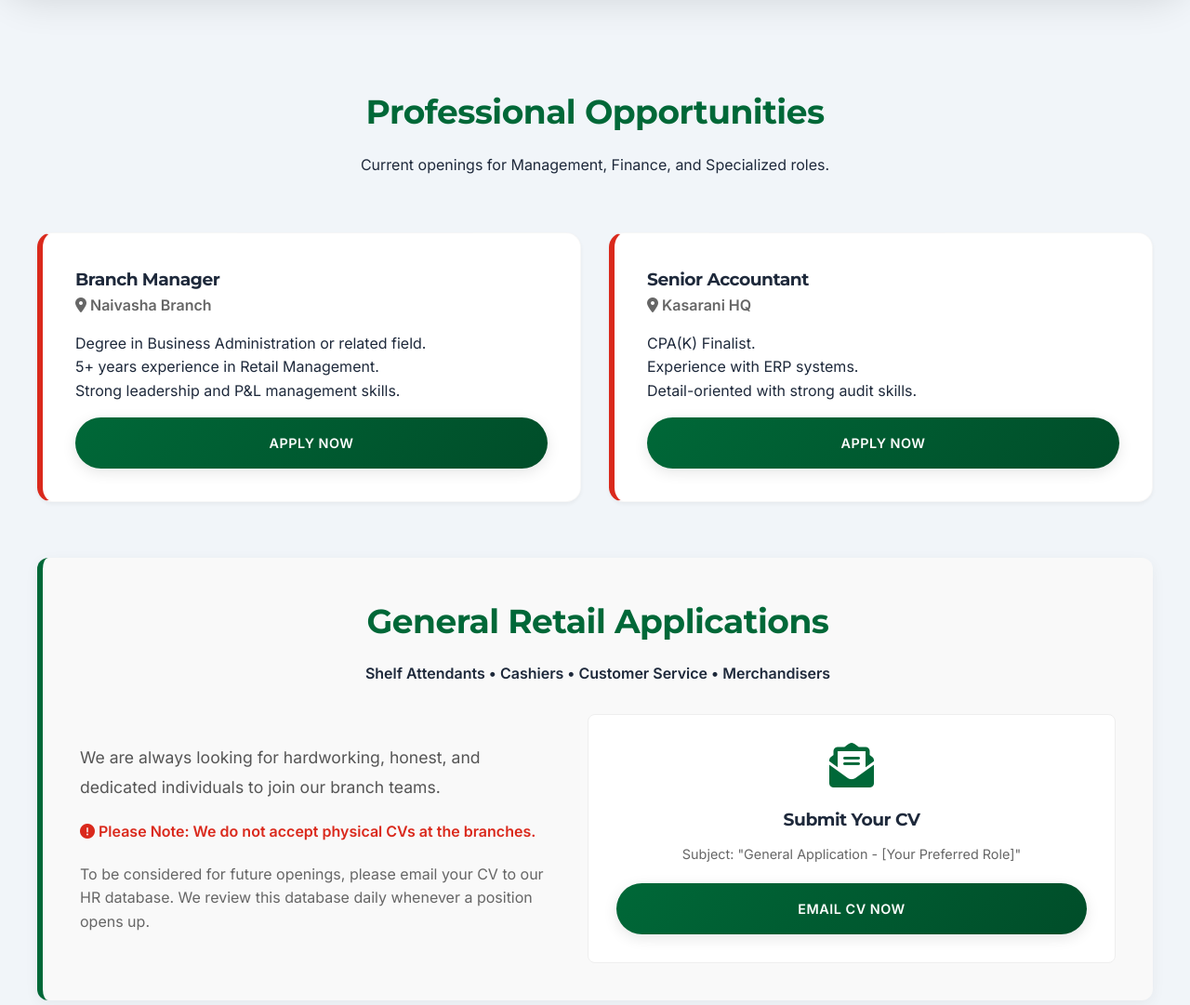
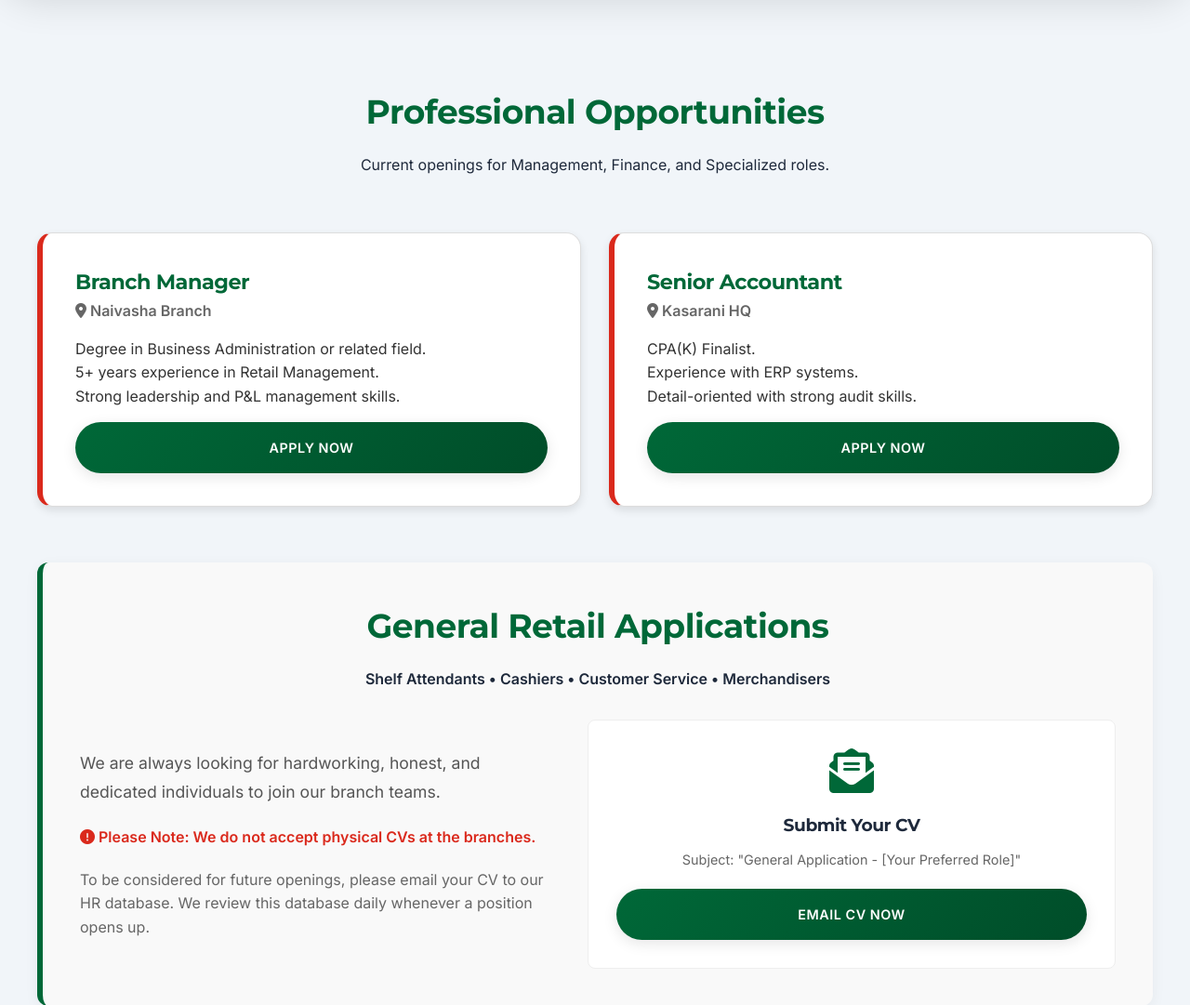
Before and after one commit to MarkTechKe-design/powerstar-website, a PHP site: page /careers.html in a window 1280 px wide. Shown: the part 492-1573 px from the top of the page at 93% size. Run offline with PHP 8.4, Linux system fonts and the light colour scheme.

Commit message:
Update style.css

```diff
--- a/css/style.css
+++ b/css/style.css
@@ -301,3 +301,41 @@ footer {
     text-align: center;
     padding: 40px 20px;
 }
+/* =========================================
+   CAREERS VISIBILITY FIX (The "Nuclear" Option)
+   ========================================= */
+
+/* 1. Force the Container to be Visible */
+.jobs-container {
+    display: grid !important;
+    grid-template-columns: repeat(auto-fit, minmax(320px, 1fr)) !important;
+    gap: 30px !important;
+    width: 100% !important;
+    opacity: 1 !important; /* Ensure it's not transparent */
+    visibility: visible !important; /* Ensure it's not hidden */
+    margin-top: 30px;
+}
+
+/* 2. Force the Cards to have Background & Size */
+.job-card {
+    display: flex !important;
+    flex-direction: column !important;
+    background: white !important;
+    padding: 35px !important;
+    border: 1px solid #ddd !important;
+    border-left: 6px solid #DA291C !important; /* Red Accent */
+    box-shadow: 0 4px 10px rgba(0,0,0,0.1) !important;
+    min-height: 200px; /* Force it to have height */
+}
+
+/* 3. Ensure Text is Visible (Not White-on-White) */
+.job-role {
+    color: #006838 !important; /* Green */
+    font-size: 1.4rem !important;
+    display: block !important;
+}
+
+.req-list li {
+    color: #333 !important; /* Dark Grey */
+    display: list-item !important;
+}
```
